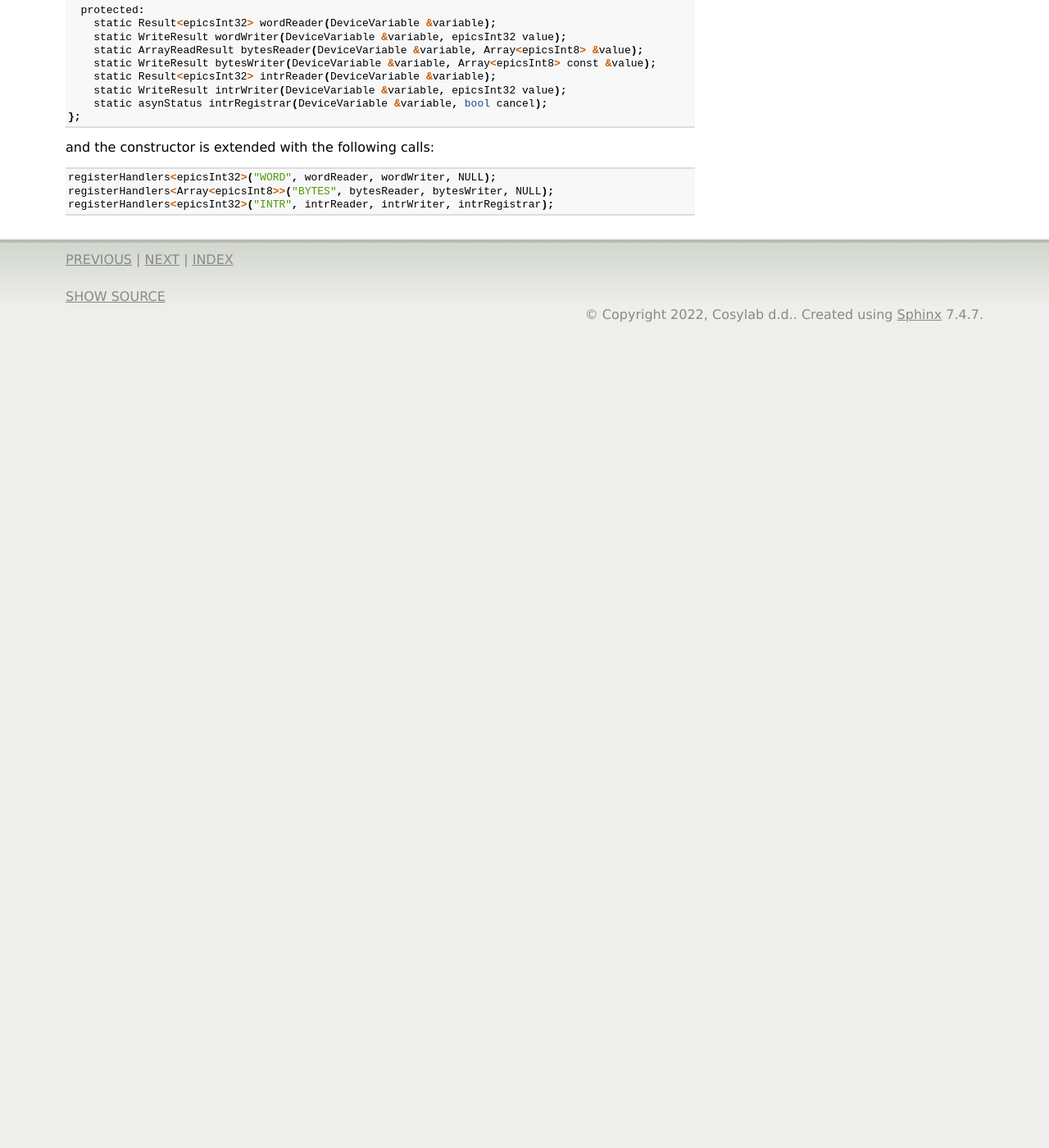
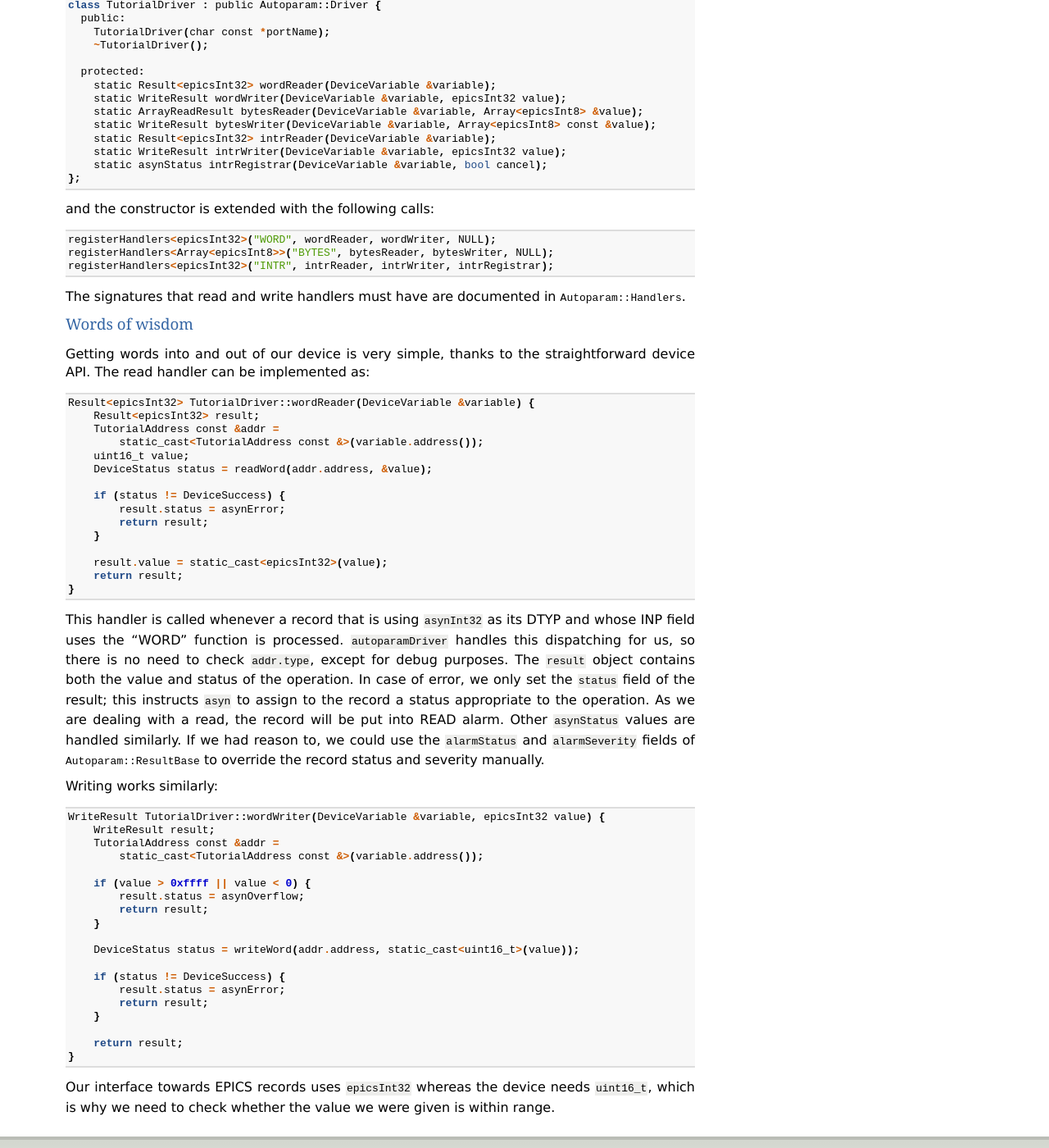
Before and after one commit to Cosylab/autoparamDriver, a Sphinx documentation site: the page built from docs/source/tutorial.rst, in a window 1280 px wide and 1400 px high, scrolled down 6261 px. Shown: the whole window at 82% size. Built offline with Sphinx 7.4.7, drawn with Linux system fonts in a browser that asks for light colours; the version number could not be read and is left out; cross-references to code outside the pages are shown as plain code; before the commit the page ends 6667 px from its top, so only the background shows below that; some of the changed text lies outside the part shown.

Commit message:
Tutorial: reading and writing words

```diff
--- a/docs/source/introduction.rst
+++ b/docs/source/introduction.rst
@@ -61,6 +61,8 @@ until a record requesting it is initialized.
   * by providing a templated ``setParam()`` in lieu of separate
     ``setIntegerParam()``, ``setDoubleParam()`` etc.
 
+
+.. _concepts:
 
 Concepts and terminology
 ------------------------
--- a/docs/source/tutorial.rst
+++ b/docs/source/tutorial.rst
@@ -12,6 +12,9 @@ create a small library to talk to it; the library will, naturally, generate mock
 data. We will then write a driver to integrate it into EPICS. While all of this
 could be presented as a finished example application, it is more instructive to
 show each step separately and explain the reasoning behind it.
+
+Note that the tutorial uses the C++03 standard. You are free (and encouraged!)
+to code in a later version of the standard.
 
 Creating an app
 ---------------
@@ -230,9 +233,10 @@ like, we see that our driver needs three distinct functions:
   by the ``Autoparam::Array<epicsInt8>`` type.
 * ``INTR`` takes one argument, the interrupt line which identifies the source of
   interrupts. The API we are using can only notify us when an interrupt happens.
-  As we are working on a generic driver, the best we can do is change some value
-  that will cause a record to process. To do this, let's bind this function to
-  the ``epicsInt32`` type to relay a counter to the EPICS layer.
+  As we are working on a generic driver, we don't know what the interrupt means,
+  so the best we can do is change some value that will cause a record to
+  process. To do this, let's bind this function to the ``epicsInt32`` type to
+  relay a counter to the EPICS layer.
 
 We will see how to implement these device functions in the next section. Before
 we can do that, we need some kind of handle that we can use to refer to data on
@@ -268,7 +272,7 @@ sufficient::
       }
   };
 
-Notice that we imported the :cpp:namespace:`Autoparam::Convenience` namespace,
+Notice that we imported the :cpp:any:`Autoparam::Convenience` namespace,
 which provides several often-needed symbols, such as ``DeviceAddress`` or
 ``Array``.
 
@@ -364,3 +368,65 @@ and the constructor is extended with the following calls::
   registerHandlers<epicsInt32>("WORD", wordReader, wordWriter, NULL);
   registerHandlers<Array<epicsInt8>>("BYTES", bytesReader, bytesWriter, NULL);
   registerHandlers<epicsInt32>("INTR", intrReader, intrWriter, intrRegistrar);
+
+The signatures that read and write handlers must have are documented in
+:cpp:struct:`Autoparam::Handlers`.
+
+Words of wisdom
+^^^^^^^^^^^^^^^
+
+Getting words into and out of our device is very simple, thanks to the
+straightforward device API. The read handler can be implemented as::
+
+  Result<epicsInt32> TutorialDriver::wordReader(DeviceVariable &variable) {
+      Result<epicsInt32> result;
+      TutorialAddress const &addr =
+          static_cast<TutorialAddress const &>(variable.address());
+      uint16_t value;
+      DeviceStatus status = readWord(addr.address, &value);
+
+      if (status != DeviceSuccess) {
+          result.status = asynError;
+          return result;
+      }
+
+      result.value = static_cast<epicsInt32>(value);
+      return result;
+  }
+
+This handler is called whenever a record that is using ``asynInt32`` as its DTYP
+and whose INP field uses the "WORD" function is processed. ``autoparamDriver``
+handles this dispatching for us, so there is no need to check ``addr.type``,
+except for debug purposes. The ``result`` object contains both the value and
+status of the operation. In case of error, we only set the ``status`` field of
+the result; this instructs ``asyn`` to assign to the record a status appropriate
+to the operation. As we are dealing with a read, the record will be put into
+READ alarm. Other ``asynStatus`` values are handled similarly. If we had reason
+to, we could use the ``alarmStatus`` and ``alarmSeverity`` fields of
+:cpp:struct:`Autoparam::ResultBase` to override the record status and severity
+manually.
+
+Writing works similarly::
+
+  WriteResult TutorialDriver::wordWriter(DeviceVariable &variable, epicsInt32 value) {
+      WriteResult result;
+      TutorialAddress const &addr =
+          static_cast<TutorialAddress const &>(variable.address());
+
+      if (value > 0xffff || value < 0) {
+          result.status = asynOverflow;
+          return result;
+      }
+
+      DeviceStatus status = writeWord(addr.address, static_cast<uint16_t>(value));
+
+      if (status != DeviceSuccess) {
+          result.status = asynError;
+          return result;
+      }
+
+      return result;
+  }
+
+Our interface towards EPICS records uses ``epicsInt32`` whereas the device needs
+``uint16_t``, which is why we need to check whether the value we were given is within range.
```
Also changed, not shown: other parts of docs/source/tutorial.rst (+2 -2 lines).
